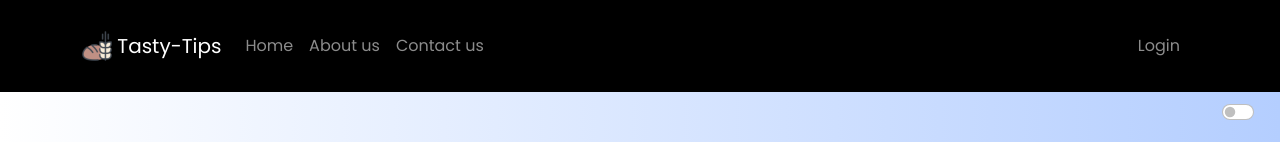
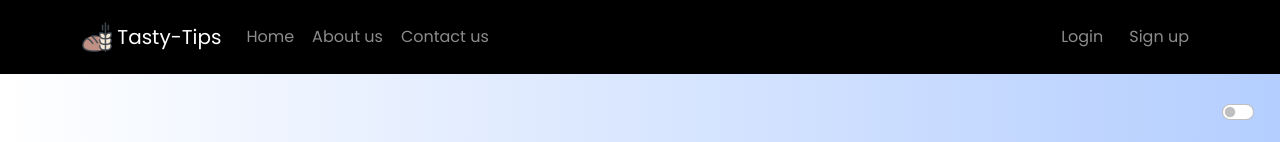
Before and after one commit to acecoder7/ChefBook, a React (Create React App) app: page / in a window 1280 px wide. Shown: the top 142 px of the page. Built offline with nearby package versions, Linux system fonts and the light colour scheme; no server answers.

Commit message:
Update Navbar.js

```diff
--- a/src/components/Navbar.js
+++ b/src/components/Navbar.js
@@ -1,99 +1,45 @@
-import React, { useState } from "react";
-import { useAuth0 } from "@auth0/auth0-react";
-import Container from "react-bootstrap/Container";
-import Nav from "react-bootstrap/Nav";
-import Navbar from "react-bootstrap/Navbar";
-import mainLogo from "./icon.png";
-import { NavDropdown } from "react-bootstrap";
-import Profile from "../pages/Profile";
-import { Link } from "react-router-dom";
+import React from 'react';
+import Container from 'react-bootstrap/Container';
+import Nav from 'react-bootstrap/Nav';
+import Navbar from 'react-bootstrap/Navbar';
+import mainLogo from'./icon.png';
 
-// Login with Auth0
-const LoginButton = () => {
-  const { loginWithRedirect } = useAuth0();
 
-  return (
-    <Nav.Link className="btn btn-black" onClick={() => loginWithRedirect()}>
-      Login
-    </Nav.Link>
-  );
-};
-
-// User Profile Dropdown
-const UserProfileDropdown = () => {
-  const { user, isAuthenticated, logout } = useAuth0();
-  const [showProfile, setShowProfile] = useState(false);
-
-  const openProfile = () => setShowProfile(true);
-  const closeProfile = () => setShowProfile(false);
-
-  if (isAuthenticated) {
-    return (
-      <Nav className="gap-2 align-items-center">
-        <NavDropdown
-          title={
-            <>
-              <img
-                src={user.picture}
-                alt={user.name}
-                width="30"
-                height="30"
-                className="d-inline-block align-top rounded-circle me-2"
-              />
-              {user.name}
-            </>
-          }
-          id="basic-nav-dropdown"
-          className="btn btn-black"
-        >
-          <Link to="/profile" className="dropdown-item">
-            Profile
-          </Link>
-          <NavDropdown.Item
-            onClick={() => logout({ returnTo: window.location.origin })}
-          >
-            {" "}
-            Logout{" "}
-          </NavDropdown.Item>
-        </NavDropdown>
-
-        {showProfile && <Profile onClose={closeProfile} />}
-      </Nav>
-    );
-  } else {
-    return (
-      <Nav className="gap-2">
-        <Nav.Link className="btn btn-black">
-          <LoginButton />
-        </Nav.Link>
-      </Nav>
-    );
-  }
-};
 
 export default function App() {
   return (
     <>
       <Navbar bg="black" variant="dark" expand="lg" className="p-3 sticky-top">
         <Container>
-          <Navbar.Brand href="#home">
+        <Navbar.Brand href="#home">
             <img
               alt=""
               src={mainLogo}
               width="30"
               height="30"
               className="d-inline-block align-top"
-            />{" "}
+            />{' '}
             Tasty-Tips
           </Navbar.Brand>
           <Navbar.Toggle aria-controls="basic-navbar-nav" />
           <Navbar.Collapse id="basic-navbar-nav">
             <Nav className="me-auto">
-              <Nav.Link href="#home">Home</Nav.Link>
-              <Nav.Link href="#about">About us</Nav.Link>
-              <Nav.Link href="#contact">Contact us</Nav.Link>
+              <Nav.Link className="btn btn-black btn-hover" href="#home">Home</Nav.Link>
+              <Nav.Link className="btn btn-black btn-hover" href="#about">About us</Nav.Link>
+              <Nav.Link className="btn btn-black btn-hover" href="#contact">Contact us</Nav.Link>
             </Nav>
-            <UserProfileDropdown />
+            <Nav className="gap-2">
+              <Nav.Link className="btn btn-black btn-hover" href="#">
+                Login
+              </Nav.Link>
+              <Nav.Link
+                eventKey={2}
+                className="btn btn-black btn-hover"
+                href="#"
+              >
+                Sign up
+              </Nav.Link>
+            </Nav>
           </Navbar.Collapse>
         </Container>
       </Navbar>
```
